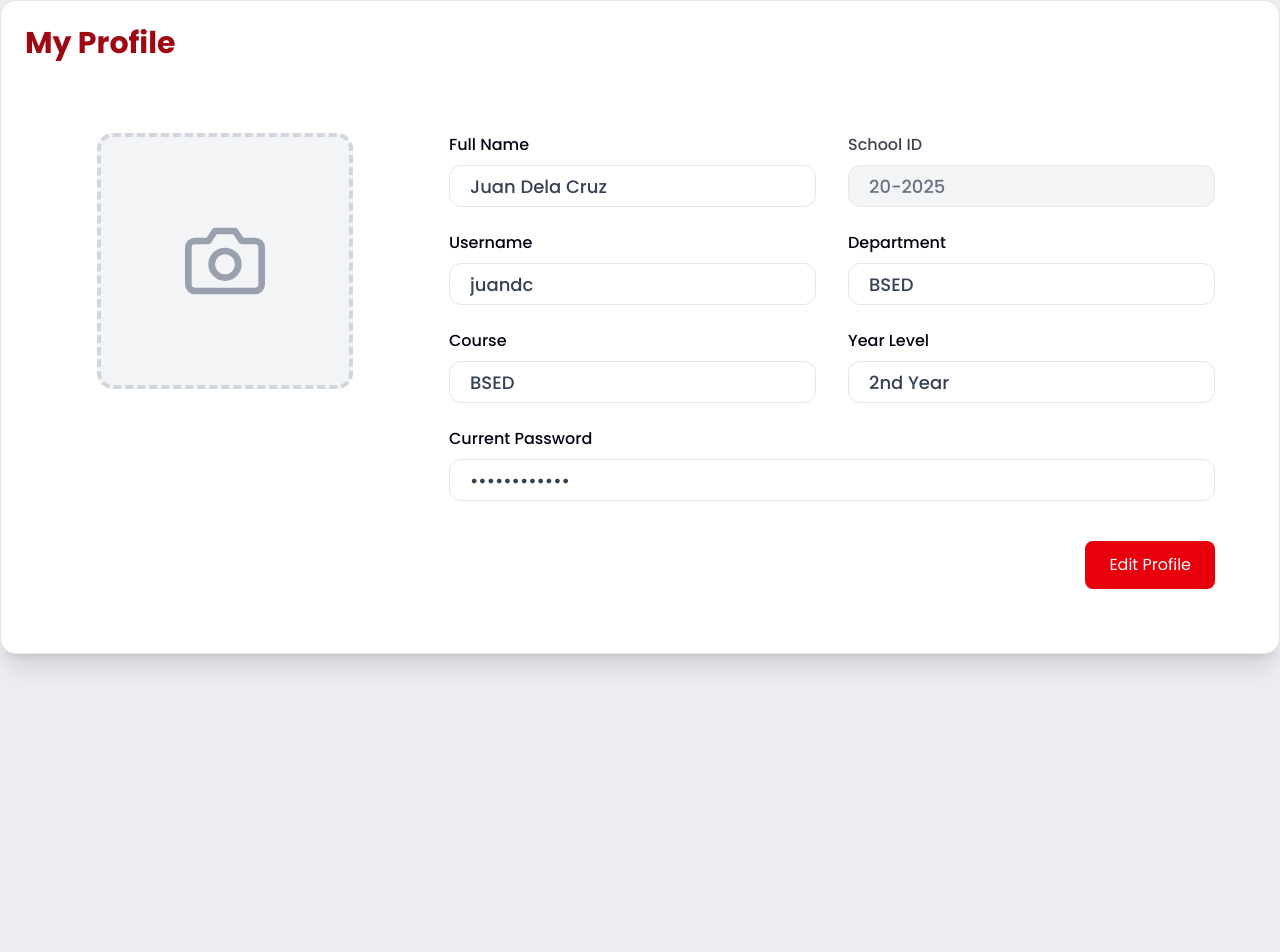
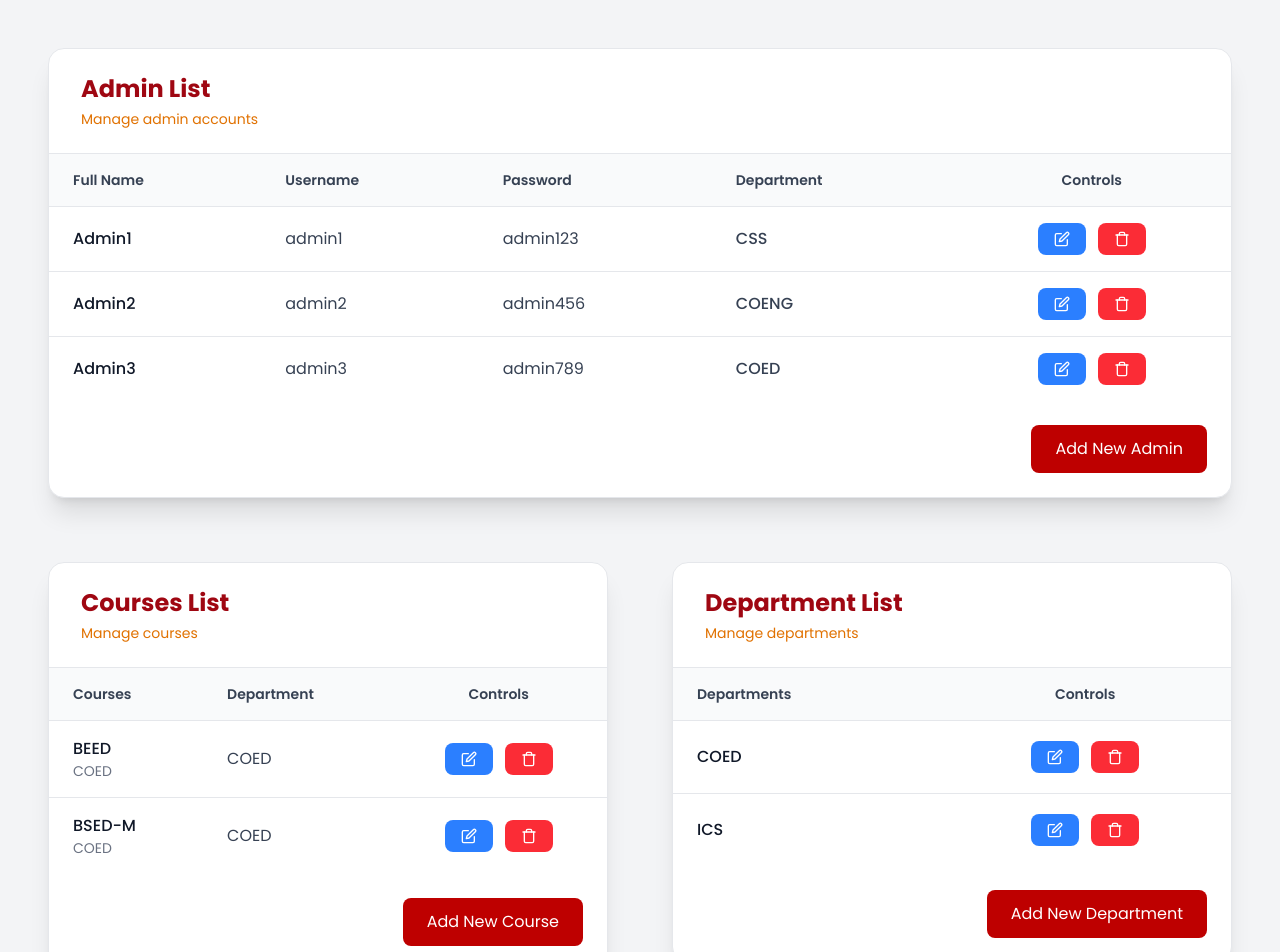
Before and after one commit to johnrefani/pup-adsum, a Next.js app: page /test in a window 1280 px wide. Shown: the top 952 px of the page. Before the commit the page ends 800 px from the top, so only its background shows below. Built offline with nearby package versions, Linux system fonts and the light colour scheme.

Commit message:
Admin Management

```diff
--- a/app/test/page.tsx
+++ b/app/test/page.tsx
@@ -4,12 +4,13 @@ import CourseList from '@/components/ui/CourseList'
 import DepartmentList from '@/components/ui/DepartmentList'
 import React from 'react'
 import MyProfile from '@/components/ui/MyProfile'
+import AdminManagement from '@/components/AdminManagement'
 
 const page = () => {
   return (
     <div>
 
-        <MyProfile/>
+        <AdminManagement/>
     </div>
   )
 }
--- /dev/null
+++ b/components/AdminManagement.tsx
@@ -0,0 +1,39 @@
+// File: AdminManagement.tsx
+import React from 'react';
+import DepartmentList from '@/components/ui/DepartmentList'
+import CourseList from '@/components/ui/CourseList'
+import AdminList from '@/components/ui/AdminList'
+
+const AdminManagement: React.FC = () => {
+  return (
+    <div className="min-h-screen bg-gray-100 py-8 px-4 sm:px-6 lg:px-8">
+      <div className="w-full max-w-7xl mx-auto space-y-8">
+
+        {/* Admin List — Full width at the top */}
+        <div>
+          <AdminList />
+        </div>
+
+        {/* Equal Height Row: CourseList & DepartmentList */}
+        <div className="grid grid-cols-1 xl:grid-cols-2 gap-8">
+          {/* Container that forces both children to stretch equally */}
+          <div className="flex flex-col order-2 xl:order-1">
+            <div className="flex-1 min-h-0">
+              <CourseList />
+            </div>
+          </div>
+
+          {/* DepartmentList — Hidden on <lg, shown on lg+ */}
+          <div className="hidden lg:flex lg:flex-col order-1 xl:order-2">
+            <div className="flex-1 min-h-0">
+              <DepartmentList />
+            </div>
+          </div>
+        </div>
+
+      </div>
+    </div>
+  );
+};
+
+export default AdminManagement;
--- a/components/ui/AdminList.tsx
+++ b/components/ui/AdminList.tsx
@@ -13,11 +13,11 @@ const AdminList: React.FC = () => {
   ];
 
   return (
-    <div className="min-h-screen bg-gradient-to-br from-gray-50 to-gray-100 flex items-center justify-center p-4">
-      <div className="w-full max-w-5xl bg-white rounded-2xl shadow-xl border border-gray-200 overflow-hidden">
+    <div className="flex items-center justify-center p-4">
+      <div className="w-full bg-white rounded-2xl shadow-xl border border-gray-200 overflow-hidden">
         {/* Header */}
-        <div className="border-b border-gray-200 px-6 py-5 sm:px-8 sm:py-6">
-          <h2 className="text-2xl sm:text-3xl font-bold text-red-800">
+        <div className="border-b border-gray-200 px-6 py-5 lg:px-8 lg:py-6">
+          <h2 className="text-lg md:text-xl lg:text-2xl font-bold text-red-800">
             Admin List
           </h2>
           <p className="text-sm text-amber-600 mt-1">
@@ -31,19 +31,19 @@ const AdminList: React.FC = () => {
             {/* Table Header */}
             <thead>
               <tr className="border-b border-gray-200 bg-gray-50">
-                <th className="text-left px-6 py-4 text-sm font-semibold text-gray-700">
+                <th className="text-left px-4 py-2 md:px-6 md:py-4 text-sm font-semibold text-gray-700">
                   Full Name
                 </th>
-                <th className="text-left px-6 py-4 text-sm font-semibold text-gray-700 hidden md:table-cell">
+                <th className="text-left px-4 py-2 md:px-6 md:py-4 text-sm font-semibold text-gray-700 hidden md:table-cell">
                   Username
                 </th>
-                <th className="text-left px-6 py-4 text-sm font-semibold text-gray-700 hidden lg:table-cell">
+                <th className="text-left px-4 py-2 md:px-6 md:py-4 text-sm font-semibold text-gray-700 hidden sm:table-cell">
                   Password
                 </th>
-                <th className="text-left px-6 py-4 text-sm font-semibold text-gray-700 hidden sm:table-cell">
+                <th className="text-left px-4 py-2 md:px-6 md:py-4 text-sm font-semibold text-gray-700 hidden lg:table-cell">
                   Department
                 </th>
-                <th className="text-center px-6 py-4 text-sm font-semibold text-gray-700">
+                <th className="text-center px-4 py-2 md:px-6 md:py-4 text-sm font-semibold text-gray-700">
                   Controls
                 </th>
               </tr>
@@ -66,10 +66,10 @@ const AdminList: React.FC = () => {
                         <div>
                           <span className="font-medium">Username:</span> {admin.username}
                         </div>
-                        <div className="lg:hidden">
+                        <div className='flex'>
                           <span className="font-medium">Password:</span> {admin.password}
                         </div>
-                        <div className="sm:hidden">
+                        <div className="hidden md:flex">
                           <span className="font-medium">Dept:</span> {admin.department}
                         </div>
                       </div>
@@ -77,23 +77,23 @@ const AdminList: React.FC = () => {
                   </td>
 
                   {/* Username - Hidden on mobile */}
-                  <td className="px-6 py-5 text-gray-700 hidden md:table-cell">
+                  <td className=" px-4 py-2 md:px-6 md:py-4 text-gray-700 hidden md:table-cell">
                     {admin.username}
                   </td>
 
                   {/* Password - Hidden on < lg */}
-                  <td className="px-6 py-5 text-gray-700 hidden lg:table-cell">
+                  <td className=" px-4 py-2 md:px-6 md:py-4 text-gray-700 hidden md:table-cell">
                     {admin.password}
                   </td>
 
                   {/* Department - Hidden on < sm */}
-                  <td className="px-6 py-5 text-gray-700 font-medium hidden sm:table-cell">
+                  <td className=" px-4 py-2 md:px-6 md:py-4 text-gray-700 font-medium hidden lg:table-cell">
                     {admin.department}
                   </td>
 
                   {/* Action Buttons */}
-                  <td className="px-6 py-5">
-                    <div className="flex items-center justify-center gap-3">
+                  <td className=" px-4 py-2 md:px-6 md:py-4">
+                    <div className="flex items-center justify-center gap-1 lg:gap-3">
                       {/* Edit Button */}
                       <Button
                         leftIcon={<Editing className="w-4 h-4" />}
@@ -118,7 +118,7 @@ const AdminList: React.FC = () => {
         </div>
 
         {/* Add New Admin Button */}
-        <div className="flex justify-end pt-6">
+        <div className="flex justify-end p-6">
           <Button
             text="Add New Admin"
             textColor="text-white"
--- a/components/ui/CourseList.tsx
+++ b/components/ui/CourseList.tsx
@@ -10,11 +10,11 @@ const CourseList: React.FC = () => {
   ];
 
   return (
-    <div className="min-h-screen from-gray-50 to-gray-100 flex items-center justify-center p-4">
-      <div className="w-full max-w-5xl bg-white rounded-2xl shadow-xl border border-gray-200 overflow-hidden">
+    <div className="flex items-center justify-center p-4">
+      <div className="w-full bg-white rounded-2xl shadow-xl border border-gray-200 overflow-hidden">
         {/* Header */}
-        <div className="border-b border-gray-200 px-6 py-5">
-          <h2 className="text-xl sm:text-2xl font-bold text-red-800">
+        <div className="border-b border-gray-200 px-6 py-5 lg:px-8 lg:py-6">
+          <h2 className="text-lg md:text-xl lg:text-2xl font-bold text-red-800">
             Courses List
           </h2>
           <p className="text-sm text-amber-600 mt-1">Manage courses</p>
@@ -25,13 +25,13 @@ const CourseList: React.FC = () => {
           <table className="w-full">
             <thead>
               <tr className="border-b border-gray-200 bg-gray-50">
-                <th className="text-left px-6 py-4 text-sm font-semibold text-gray-700">
+                <th className="text-left  px-4 py-2 md:px-6 md:py-4 text-sm font-semibold text-gray-700">
                   Courses
                 </th>
-                <th className="text-left px-6 py-4 text-sm font-semibold text-gray-700 hidden sm:table-cell">
+                <th className="text-left  px-4 py-2 md:px-6 md:py-4 text-sm font-semibold text-gray-700 hidden sm:table-cell">
                   Department
                 </th>
-                <th className="text-center px-6 py-4 text-sm font-semibold text-gray-700">
+                <th className="text-center  px-4 py-2 md:px-6 md:py-4 text-sm font-semibold text-gray-700">
                   Controls
                 </th>
               </tr>
@@ -39,21 +39,21 @@ const CourseList: React.FC = () => {
             <tbody className="divide-y divide-gray-200">
               {courses.map((course) => (
                 <tr key={course.id} className="hover:bg-gray-50 transition">
-                  <td className="px-6 py-5">
+                  <td className=" px-4 py-2 md:px-6 md:py-4">
                     <div className="flex flex-col">
                       <span className="text-base font-medium text-gray-900">
                         {course.code}
                       </span>
-                      <span className="text-sm text-gray-500 sm:hidden">
+                      <span className="text-sm text-gray-500 md:flex hidden">
                         {course.department}
                       </span>
                     </div>
                   </td>
-                  <td className="px-6 py-5 text-gray-700 hidden sm:table-cell">
+                  <td className=" px-4 py-2 md:px-6 md:py-4 text-gray-700 hidden sm:table-cell">
                     {course.department}
                   </td>
-                  <td className="px-6 py-5">
-                    <div className="flex items-center justify-center gap-3">
+                  <td className=" px-4 py-2 md:px-6 md:py-4">
+                    <div className="flex items-center justify-center gap-1 lg:gap-3">
                       <Button
                         leftIcon={<Editing className="w-4 h-4" />}
                         backgroundColor="bg-blue-500"
@@ -75,7 +75,7 @@ const CourseList: React.FC = () => {
         </div>
 
         {/* Add New Course Button */}
-        <div className="flex justify-end pt-6">
+        <div className="flex justify-end p-6">
           <Button
             text="Add New Course"
 
--- a/components/ui/DepartmentList.tsx
+++ b/components/ui/DepartmentList.tsx
@@ -10,11 +10,11 @@ const DepartmentList: React.FC = () => {
   ];
 
   return (
-    <div className="min-h-screen bg-gradient-to-br from-gray-50 to-gray-100 flex items-center justify-center p-4">
-      <div className="w-full max-w-5xl bg-white rounded-2xl shadow-xl border border-gray-200 overflow-hidden">
+    <div className="flex items-center justify-center p-4">
+      <div className="w-full bg-white rounded-2xl shadow-xl border border-gray-200 overflow-hidden">
         {/* Header */}
-        <div className="border-b border-gray-200 px-6 py-5">
-          <h2 className="text-xl sm:text-2xl font-bold text-red-800">
+        <div className="border-b border-gray-200 px-6 py-5 lg:px-8 lg:py-6">
+          <h2 className="text-lg md:text-xl lg:text-2xl font-bold text-red-800">
             Department List
           </h2>
           <p className="text-sm text-amber-600 mt-1">Manage departments</p>
@@ -62,7 +62,7 @@ const DepartmentList: React.FC = () => {
         </div>
 
         {/* Add New Department Button */}
-       <div className="flex justify-end pt-6">
+       <div className="flex justify-end p-6">
           <Button
             text="Add New Department"
 
```
